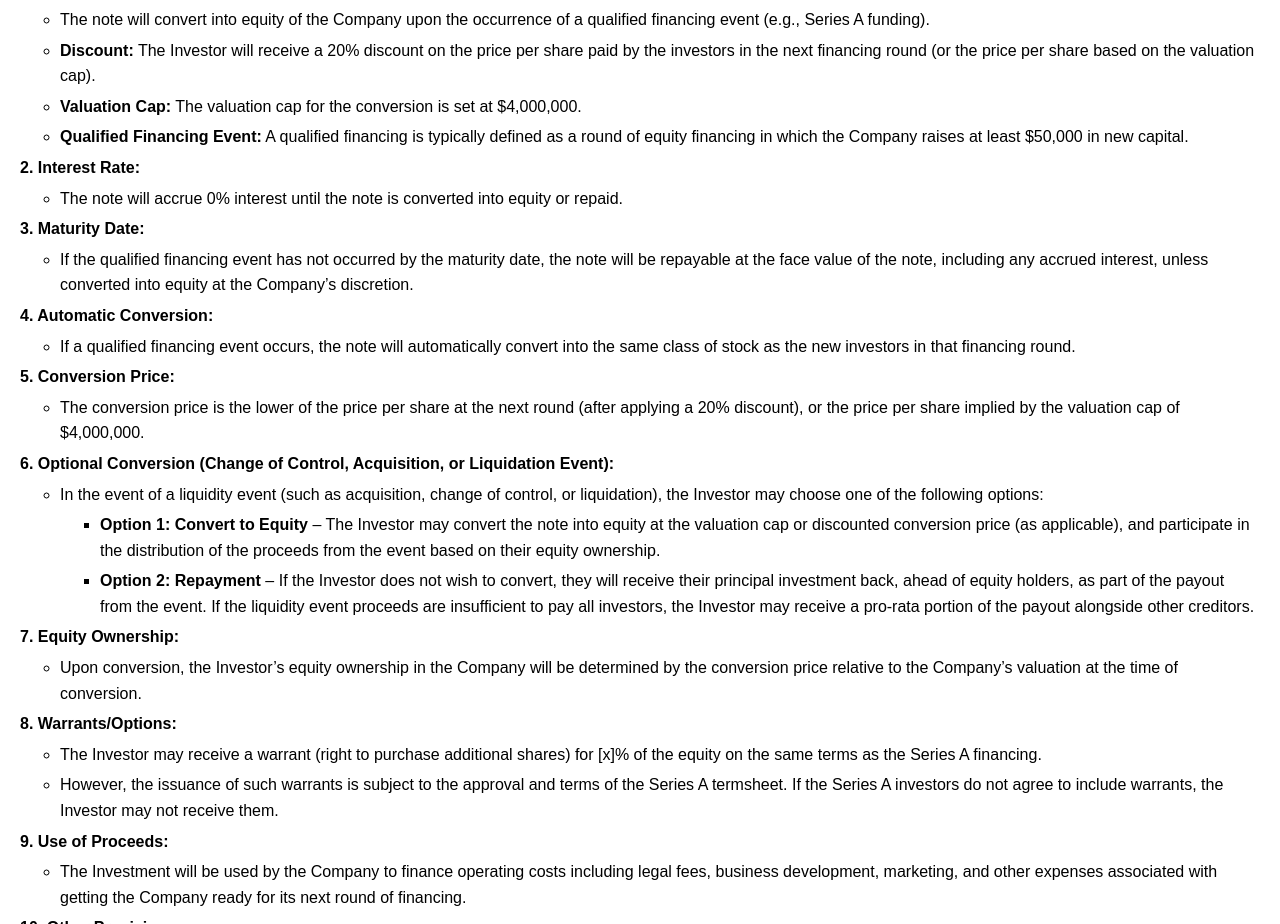
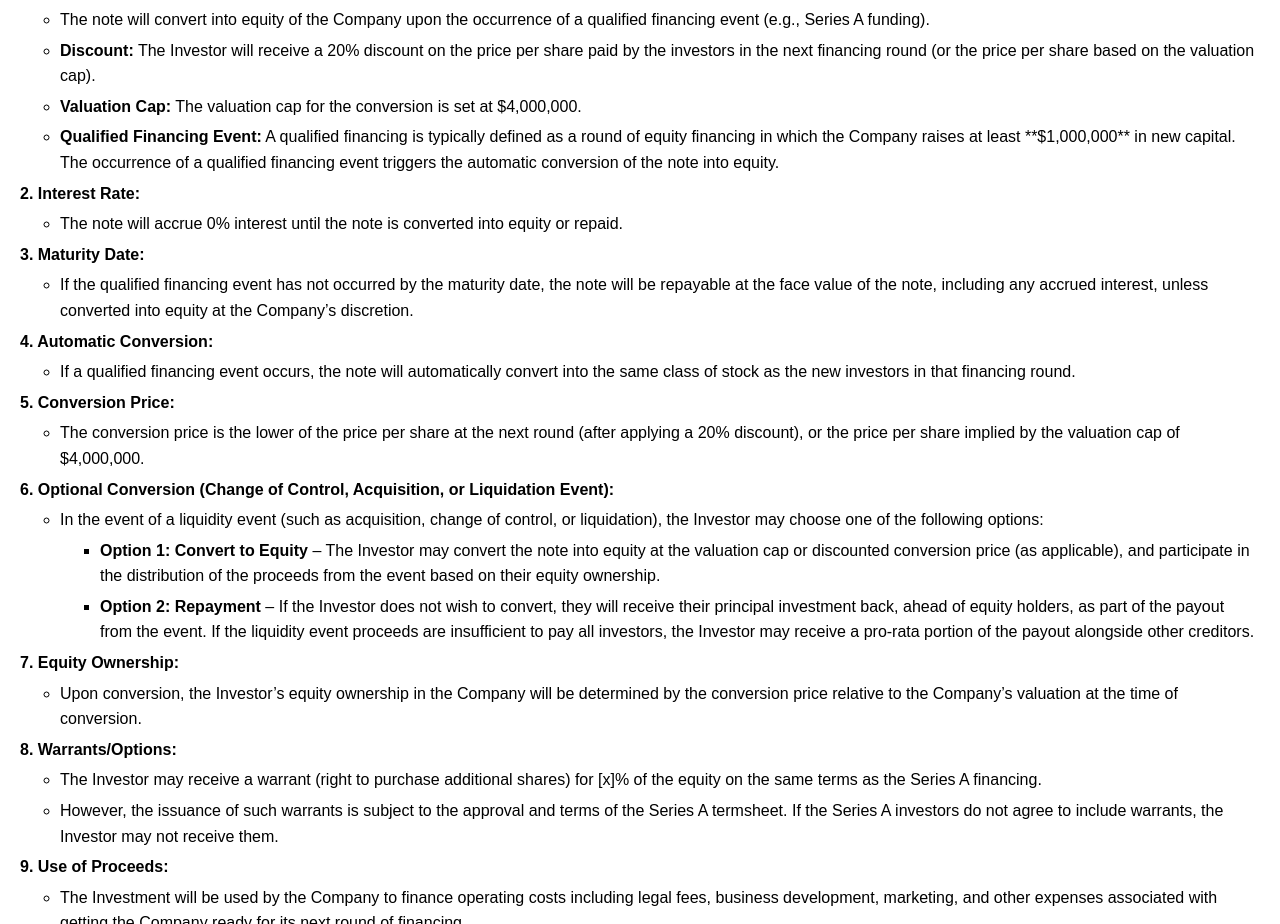
Before and after one commit to securitizer2021/pre-seed-termsheet, a plain HTML site: page index.html in a window 1280 px wide. Shown: the part 801-1725 px from the top of the page. Drawn offline with Linux system fonts and the light colour scheme.

Commit message:
Update index.html
minor changes

```diff
--- a/index.html
+++ b/index.html
@@ -86,7 +86,7 @@
                 <li>The note will convert into equity of the Company upon the occurrence of a qualified financing event (e.g., Series A funding).</li>
                 <li><strong>Discount:</strong> The Investor will receive a 20% discount on the price per share paid by the investors in the next financing round (or the price per share based on the valuation cap).</li>
                 <li><strong>Valuation Cap:</strong> The valuation cap for the conversion is set at $4,000,000.</li>
-                <li><strong>Qualified Financing Event:</strong> A qualified financing is typically defined as a round of equity financing in which the Company raises at least $50,000 in new capital.</li>
+                <li><strong>Qualified Financing Event:</strong> A qualified financing is typically defined as a round of equity financing in which the Company raises at least **$1,000,000** in new capital. The occurrence of a qualified financing event triggers the automatic conversion of the note into equity.</li>
             </ul>
 
             <li><strong>2. Interest Rate:</strong></li>
```
